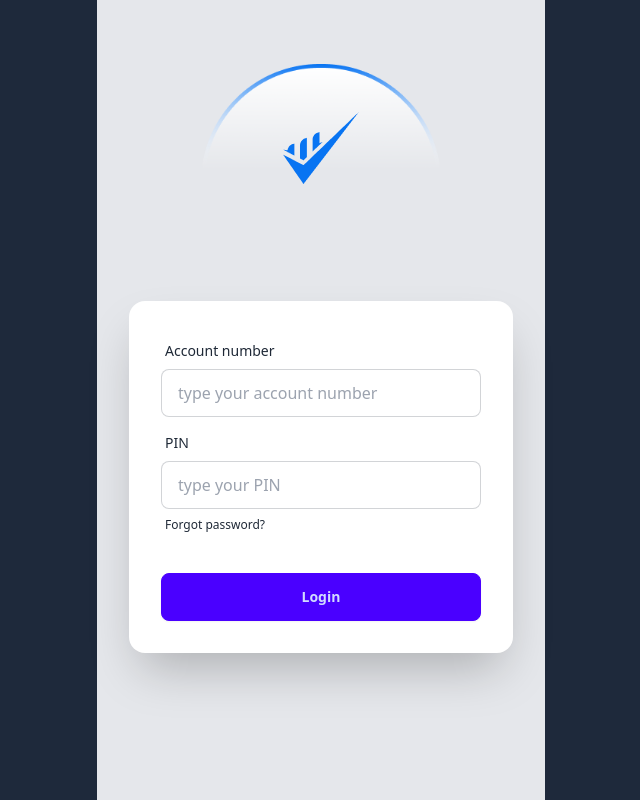
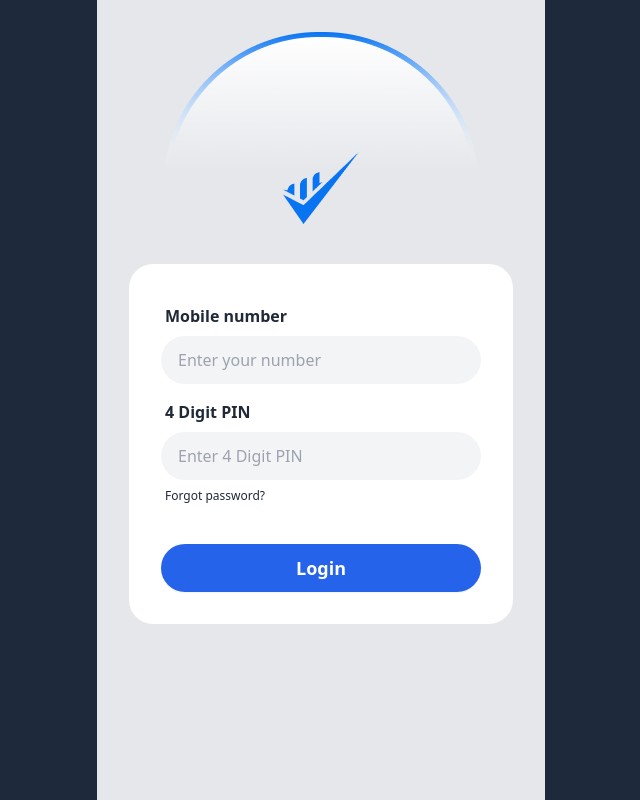
Before and after one commit to Moshiur-Rahman-01/10-Online-Banking, a plain HTML site: page index.html in a window 1280 px wide. Shown: the whole page, without its empty margins (319-959 px from the left). Drawn offline with nearby package versions, Linux system fonts and the light colour scheme.

```diff
--- a/index.html
+++ b/index.html
@@ -24,34 +24,34 @@
 <body class="bg-slate-800">
     <section class="min-h-screen max-w-md mx-auto py-6 bg-gray-200">
         <header>
-            <nav class="flex justify-center items-center mt-10">
-                <div class="flex justify-center items-center  w-full relative">
-                    <img class="w-60" src="assets/Rectangle 1.png" alt="">
-                    <img class="top-12 absolute" src="assets/Group.png" alt="">
+            <nav class="flex justify-center items-center mt-32 mb-10">
+                <div class="flex justify-center items-center w-full relative">
+                    <img class=" absolute" src="assets/Rectangle 1.png" alt="">
+                    <img class="z-10" src="assets/Group.png" alt="">
                 </div>
             </nav>
         </header>
         <!-- login section -->
         <div class="hero">
-            <div class="card bg-base-100 w-full max-w-sm shadow-2xl">
+            <div class="card bg-base-100 w-full max-w-sm border-none rounded-3xl">
                 <form class="card-body">
                     <div class="form-control">
                         <label class="label">
-                            <span class="label-text">Account number</span>
+                            <span class="font-semibold">Mobile number</span>
                         </label>
-                        <input id="account-number" value="" type="number" placeholder="type your account number" class="input input-bordered" required />
+                        <input id="account-number" value="" type="number" placeholder="Enter your number" class="input bg-gray-100 rounded-3xl" required/>
                     </div>
                     <div class="form-control">
                         <label class="label">
-                            <span class="label-text">PIN</span>
+                            <span class="font-semibold">4 Digit PIN</span>
                         </label>
-                        <input id="pin" value="" type="text" placeholder="type your PIN" class="input input-bordered" required />
+                        <input id="pin" value="" type="text" placeholder="Enter 4 Digit PIN" class="input bg-gray-100 rounded-3xl" required />
                         <label class="label">
                             <a href="#" class="label-text-alt link link-hover">Forgot password?</a>
                         </label>
                     </div>
                     <div class="form-control mt-6">
-                        <button id="login-btn" class="btn btn-primary">Login</button>
+                        <button id="login-btn" class="btn btn-primary border-none text-white text-lg bg-blue-600 rounded-3xl">Login</button>
                     </div>
                 </form>
             </div>
```
